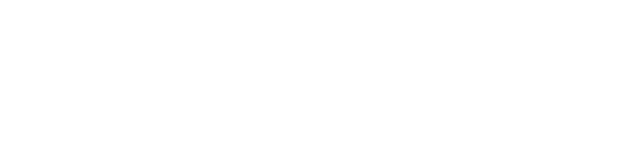
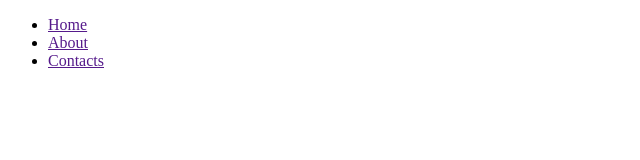
Before and after one commit to sarowarhossain1/my-frist-repo, a plain HTML site: page index.html in a window 1280 px wide. Shown: the whole page, without its empty margins (0-640 px from the left). Drawn offline with Linux system fonts and the light colour scheme.

Commit message:
my git commit

```diff
--- a/index.html
+++ b/index.html
@@ -7,6 +7,15 @@
     <title>My Frist Github Repo</title>
 </head>
 <body>
+          <header>
+            <nav>
+                <ul>
+                    <li><a href="">Home</a></li>
+                    <li><a href="">About</a></li>
+                    <li><a href="">Contacts</a></li>
 
+                </ul>
+            </nav>
+          </header>
 </body>
 </html>
```
